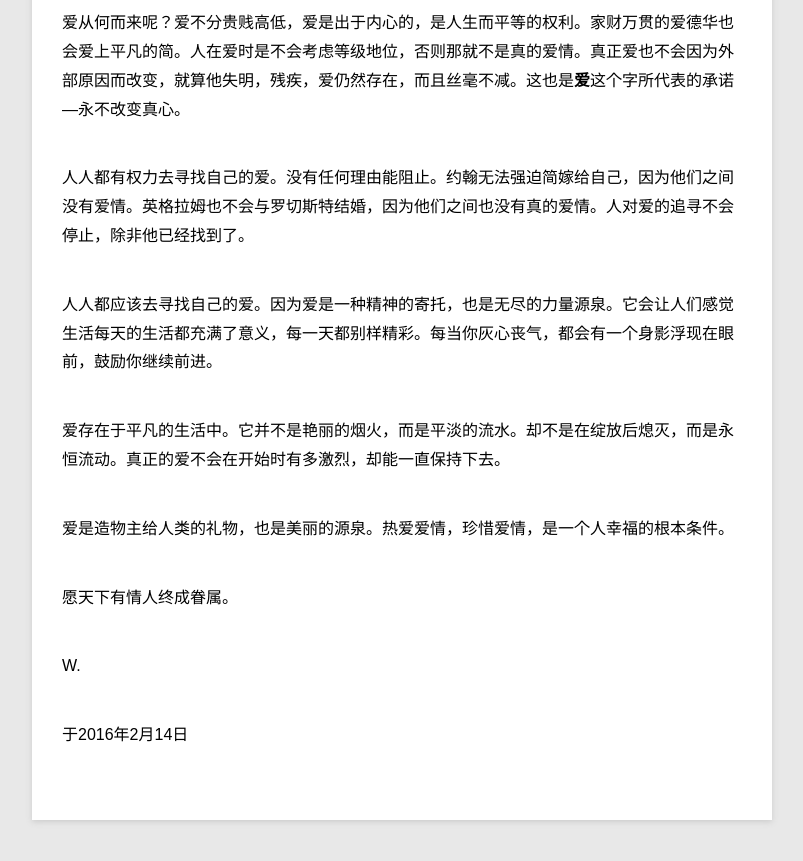
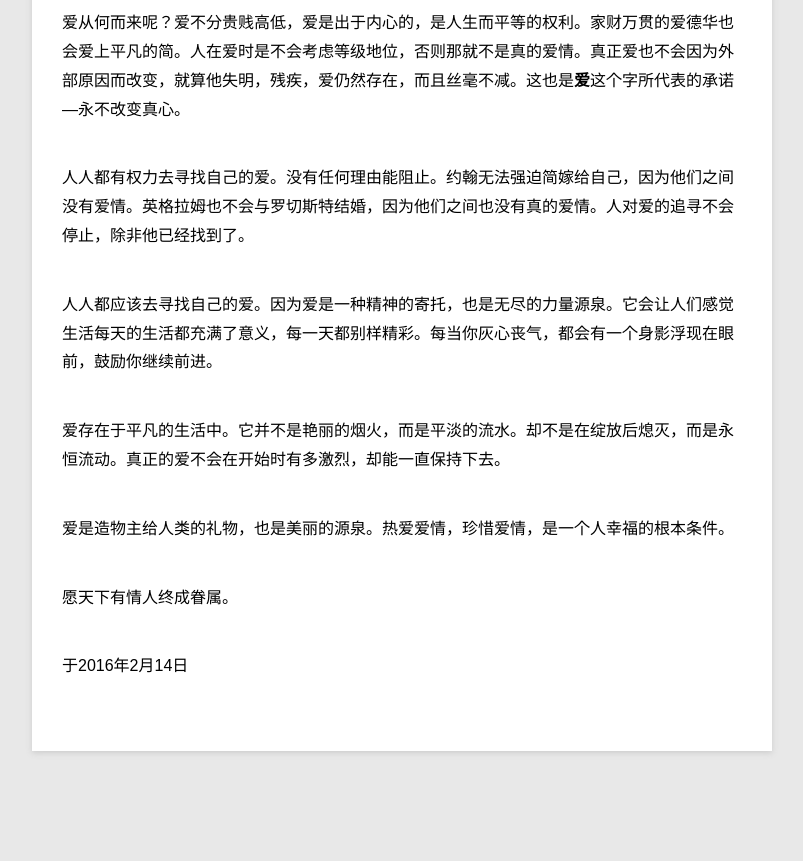
Before and after one commit to Hyanue/Hyanue.github.io, a Jekyll site: the page built from _posts/blog/2016-2-14-about-love.md, in a window 1280 px wide and 900 px high, scrolled down 654 px. Shown: the top 861 px of the window, without its empty margins (78-881 px from the left). Built offline with Jekyll 4.4.1, drawn with Linux system fonts in a browser that asks for light colours; after the commit the page ends 1485 px from its top, so only the background shows below that.

```diff
--- a/_posts/blog/2016-2-14-about-love.md
+++ b/_posts/blog/2016-2-14-about-love.md
@@ -23,6 +23,4 @@ description: 情人节快乐
 
 愿天下有情人终成眷属。
 
-W.
-
 于2016年2月14日
```
